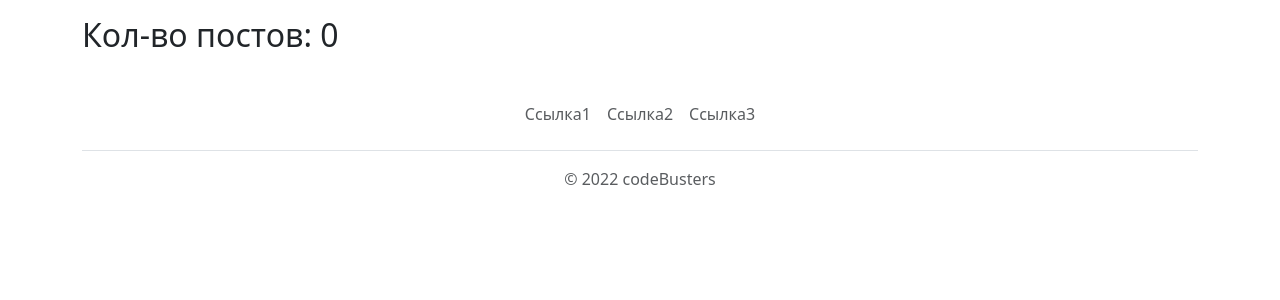
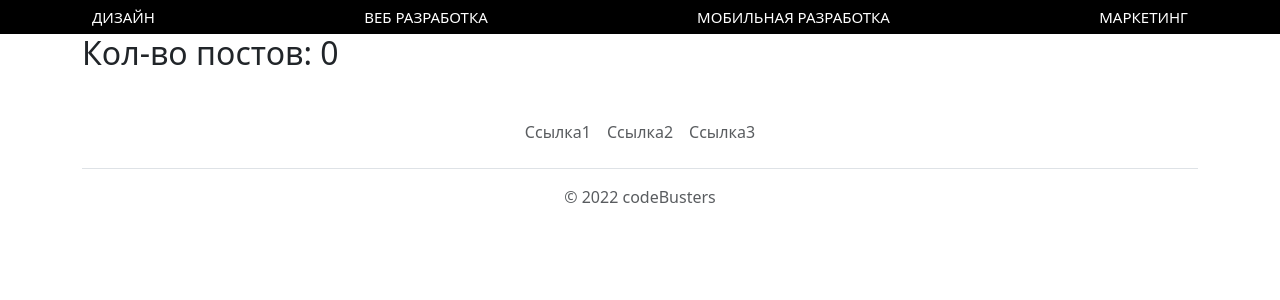
Before and after one commit to rublock/GeekBrains_Habr_project, a Django app: page / in a window 1280 px wide. Shown: the part 72-372 px from the top of the page. Run offline with Django 4.2, Linux system fonts and the light colour scheme; data that the repository does not hold is empty; some libraries are stand-ins or nearby versions.

Commit message:
‘дизайн_полосы_категорий’

```diff
--- a/app/mainapp/static/css/styles.css
+++ b/app/mainapp/static/css/styles.css
@@ -1,9 +1,11 @@
-.responsive, .bi {
-    border: 1px solid black
+.responsive,
+.bi {
+  border: 1px solid black;
 }
 
-.responsive, .bi {
-    border: 1px solid black
+.responsive,
+.bi {
+  border: 1px solid black;
 }
 
 .regContainer {
@@ -17,3 +19,32 @@
 .modal-content {
   max-width: 450px;
 }
+
+/* -БЛОК КАТЕГОРИИ- */
+
+.navCat {
+  background: #000000;
+}
+
+.menuItems {
+  display: flex;
+  height: 34px;
+  align-items: center;
+  justify-content: space-between;
+}
+
+.menuItems * {
+  margin: 10px;
+}
+
+.menuItems * {
+  text-decoration: none;
+  color: #ffffff;
+  font-size: 15px;
+  font-weight: 400;
+  text-transform: uppercase;
+}
+
+.menuItems *:hover {
+  color: #0d6efd;
+}
--- a/app/mainapp/templates/base.html
+++ b/app/mainapp/templates/base.html
@@ -12,7 +12,7 @@
 </head>
 
 <body>
-    <header class="p-3 mb-3 border-bottom">
+    <header class="p-3 border-bottom">
         {% if user.is_superuser %}
         <div class="container">
             <ul class="nav col-12 col-lg-auto me-lg-auto mb-2 justify-content-center mb-md-0">
@@ -60,6 +60,16 @@
             </div>
         </div>
     </header>
+
+    <div class="navCat">
+        <div class="container menuItems">
+            <a href='#'>Дизайн</a>
+            <a href='#'>Веб разработка</a>
+            <a href='#'>Мобильная разработка</a>
+            <a href='#'>Маркетинг</a>
+        </div>
+    </div>
+
     {% block content %}{% endblock %}
     <div class="container">
         <footer class="py-3 my-4">
```
Lines whose indentation alone changed are shown as unchanged.
